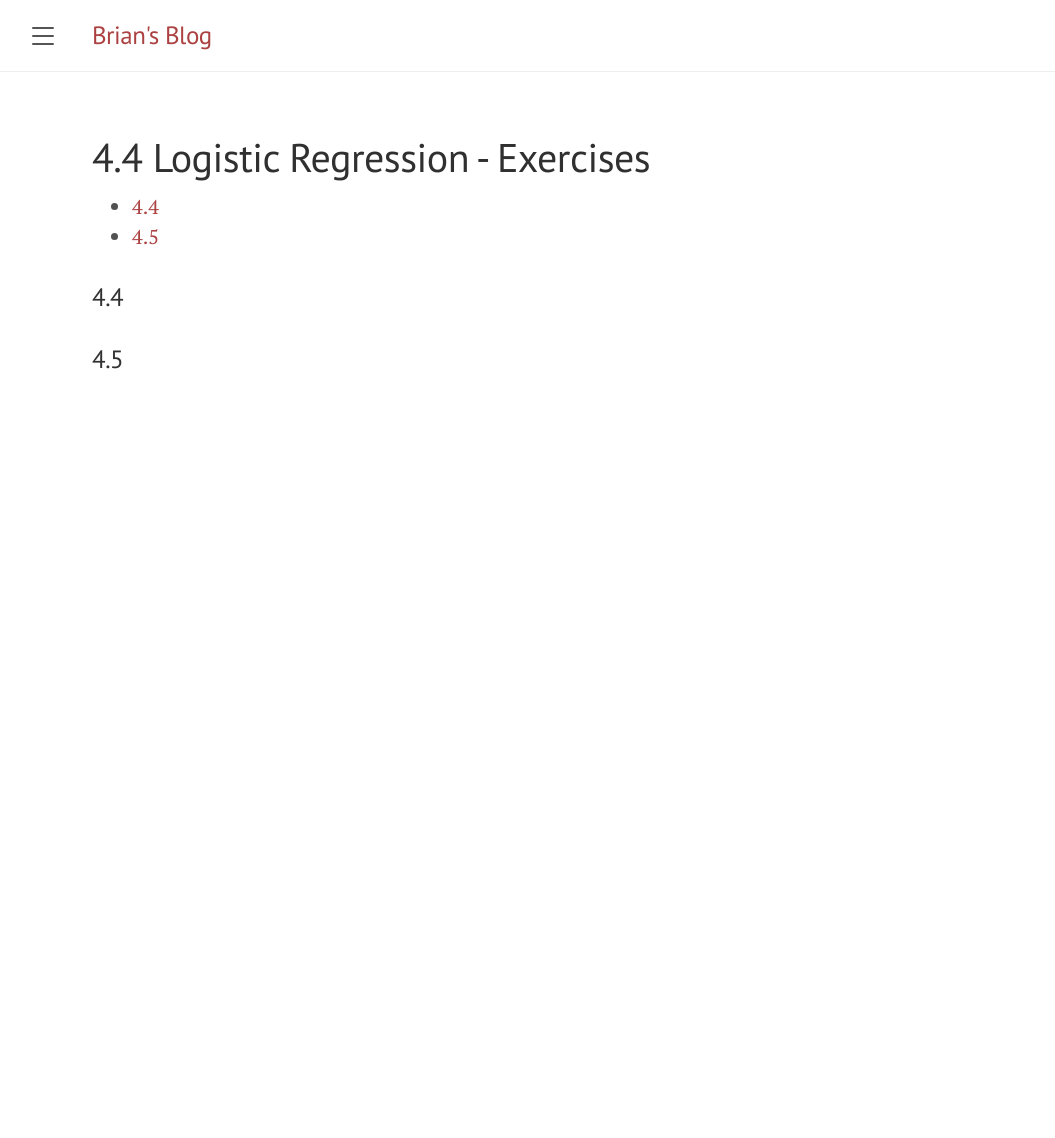
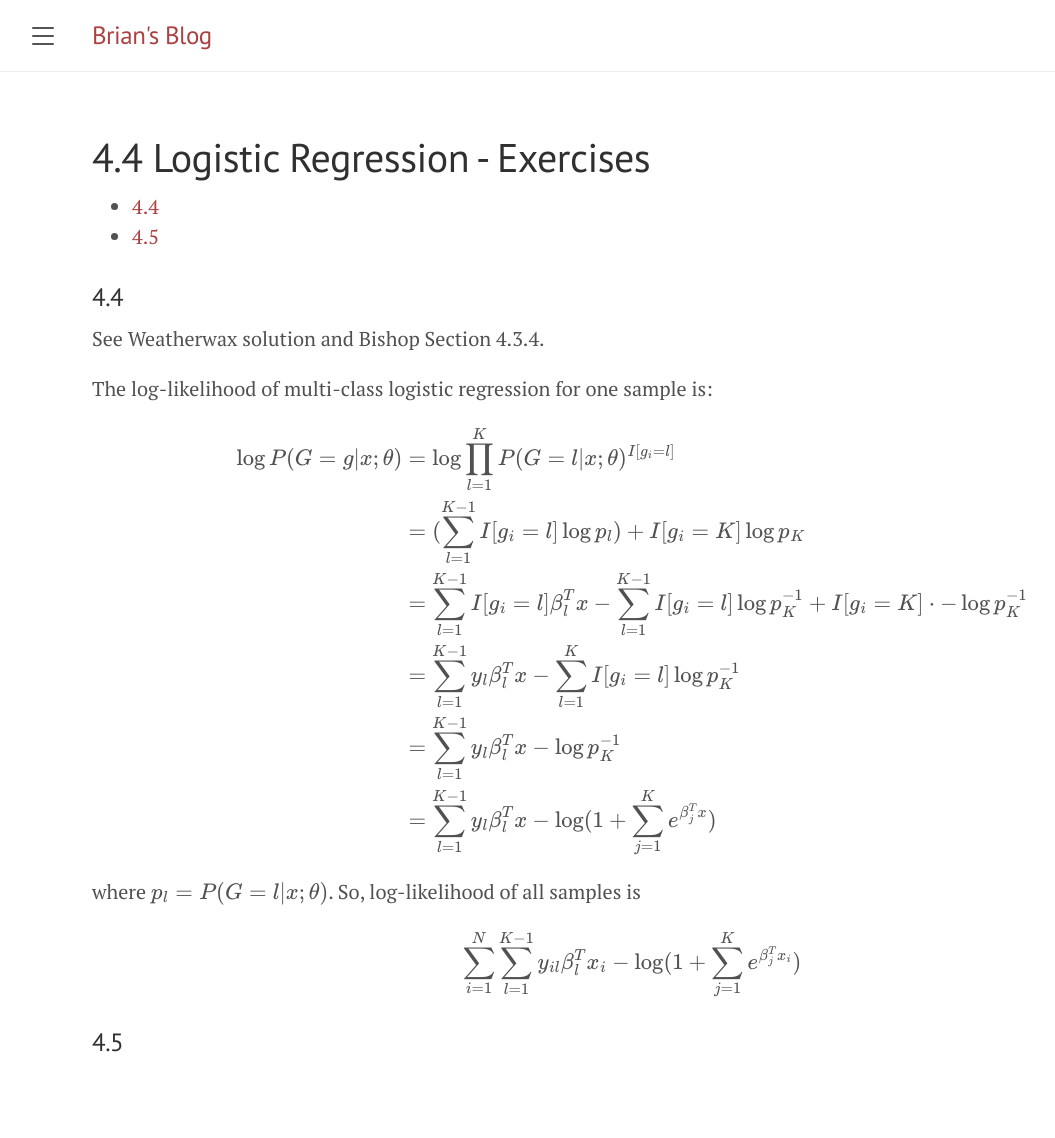
Before and after one commit to briansmlee/briansmlee.github.io, a Jekyll site: the page built from docs/_esl_posts/04_04_Exercises.md, in a window 1280 px wide. Shown: the whole page, without its empty margins (8-1063 px from the left). Built offline with Jekyll 4.4.1, drawn with Linux system fonts in a browser that asks for light colours; formulas are drawn with MathJax 3; before the commit the page ends 900 px from its top, so only the background shows below that.

Commit message:
ESL Ex 4.4

```diff
--- a/docs/_esl_posts/04_04_Exercises.md
+++ b/docs/_esl_posts/04_04_Exercises.md
@@ -12,5 +12,24 @@ usemathjax: true
 {:toc}
 
 ### 4.4
+See Weatherwax solution and Bishop Section 4.3.4.
+
+The log-likelihood of multi-class logistic regression for one sample is:
+
+$$ \begin{align*}
+\log P(G = g \lvert x; \theta)
+&= \log \prod_{l=1}^K P(G = l \lvert x; \theta)^{I[g_i = l]} \\
+&= (\sum_{l=1}^{K-1} I[g_i = l] \log p_l) + I[g_i = K] \log p_K \\
+&= \sum_{l=1}^{K-1} I[g_i = l] \beta_l^T x
+- \sum_{l=1}^{K-1} I[g_i = l] \log p_K^{-1}
++ I[g_i = K] \cdot - \log p_K^{-1} \\
+&= \sum_{l=1}^{K-1} y_l \beta_l^T x - \sum_{l=1}^{K} I[g_i = l] \log p_K^{-1} \\
+&= \sum_{l=1}^{K-1} y_l \beta_l^T x - \log p_K^{-1} \\
+&= \sum_{l=1}^{K-1} y_l \beta_l^T x - \log (1 + \sum_{j=1}^K e^{\beta_j^Tx}) \\
+\end{align*} $$
+
+where $p_l = P(G = l \lvert x; \theta)$. So, log-likelihood of all samples is
+
+$$\sum_{i=1}^N \sum_{l=1}^{K-1} y_{il} \beta_l^T x_i - \log (1 + \sum_{j=1}^K e^{\beta_j^Tx_i})$$
 
 ### 4.5
```
